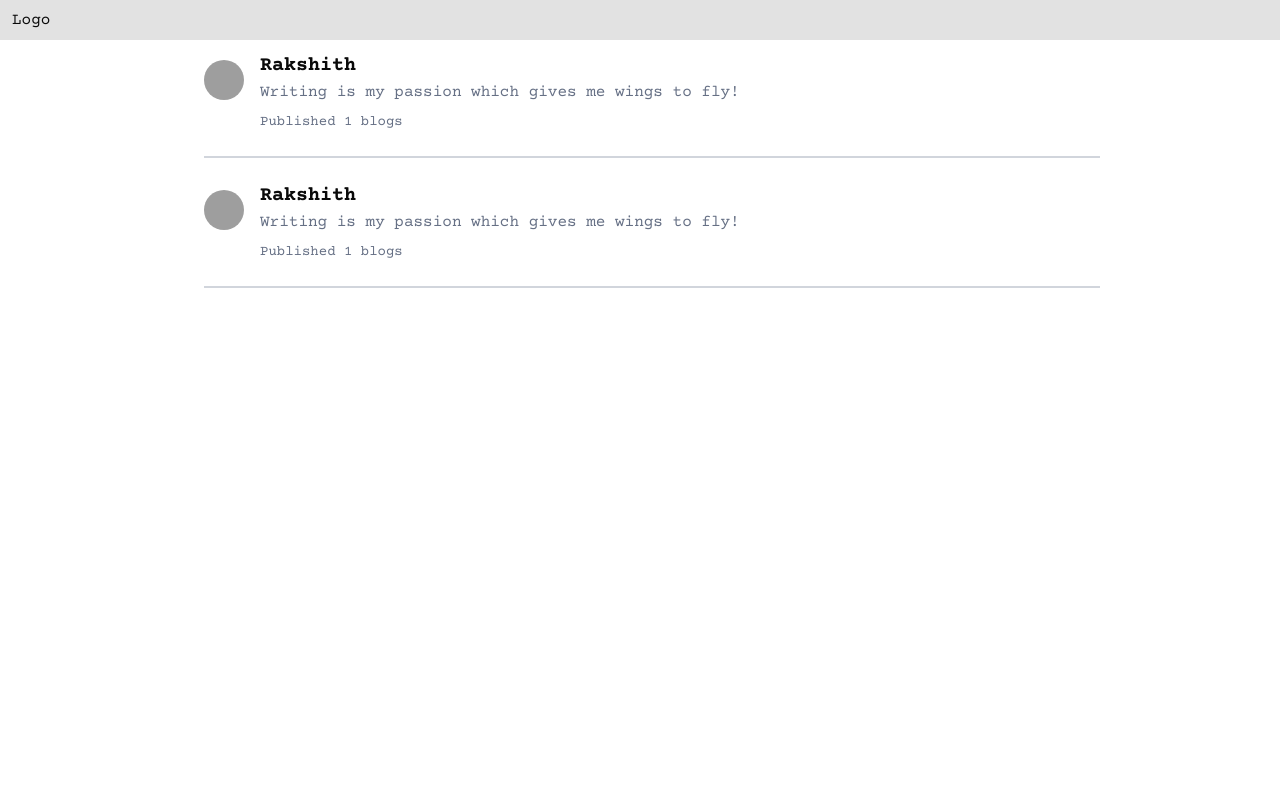
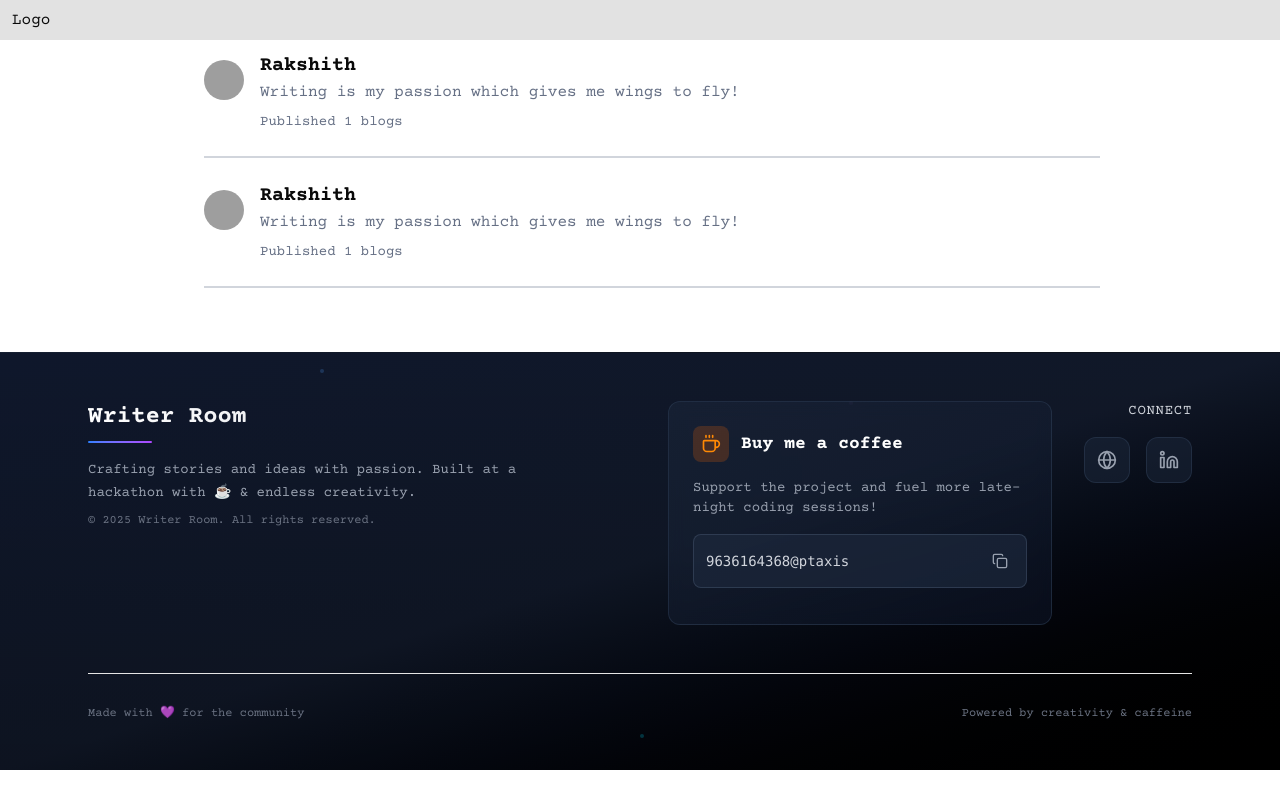
Before and after one commit to rahulverma111/notion-powered-blog, a Next.js app: page /authors in a window 1280 px wide. Built offline with nearby package versions, Linux system fonts and the light colour scheme; grey boxes are pictures that could not be loaded.

Commit message:
feat:Added footer

```diff
--- a/package.json
+++ b/package.json
@@ -24,6 +24,7 @@
     "notion-to-md": "^3.1.9",
     "react": "^19.0.0",
     "react-dom": "^19.0.0",
+    "react-icons": "^5.5.0",
     "react-infinite-scroll-component": "^6.1.0",
     "remark": "^15.0.1",
     "remark-html": "^16.0.1",
--- /dev/null
+++ b/src/app/footer.tsx
@@ -0,0 +1,143 @@
+"use client";
+
+import { Globe, Linkedin, Coffee, Copy, Check } from "lucide-react";
+import { useState } from "react";
+
+export default function Footer() {
+	const [copied, setCopied] = useState(false);
+	const upiId = "9636164368@ptaxis"; // Replace with your actual UPI ID
+
+	const copyUPI = () => {
+		navigator.clipboard.writeText(upiId);
+		setCopied(true);
+		setTimeout(() => setCopied(false), 2000);
+	};
+
+	return (
+		<footer className="relative mt-16 bg-gradient-to-br from-slate-900 via-gray-900 to-black border-t border-slate-800/50">
+			{/* Subtle gradient overlay */}
+			<div className="absolute inset-0 bg-gradient-to-t from-black/20 to-transparent pointer-events-none"></div>
+
+			{/* Animated background dots */}
+			<div className="absolute inset-0 opacity-30">
+				<div className="absolute top-4 left-1/4 w-1 h-1 bg-blue-400 rounded-full animate-pulse"></div>
+				<div className="absolute top-12 right-1/3 w-1 h-1 bg-purple-400 rounded-full animate-pulse delay-700"></div>
+				<div className="absolute bottom-8 left-1/2 w-1 h-1 bg-cyan-400 rounded-full animate-pulse delay-1000"></div>
+			</div>
+
+			<div className="relative max-w-6xl mx-auto px-6 py-12">
+				{/* Main content */}
+				<div className="flex flex-col lg:flex-row justify-between items-start gap-8">
+					{/* Brand section */}
+					<div className="flex-1">
+						<div className="mb-4">
+							<h3 className="text-2xl font-bold bg-gradient-to-r from-white via-gray-200 to-gray-400 bg-clip-text text-transparent">
+								Writer Room
+							</h3>
+							<div className="h-0.5 w-16 bg-gradient-to-r from-blue-500 to-purple-500 mt-2 rounded-full"></div>
+						</div>
+						<p className="text-gray-400 text-sm leading-relaxed max-w-md">
+							Crafting stories and ideas with passion. Built at a hackathon with
+							☕ & endless creativity.
+						</p>
+						<p className="text-xs text-gray-500 mt-2">
+							© {new Date().getFullYear()} Writer Room. All rights reserved.
+						</p>
+					</div>
+
+					{/* Buy me coffee section */}
+					<div className="flex-1 max-w-sm">
+						<div className="bg-gradient-to-br from-slate-800/50 to-slate-900/50 backdrop-blur-sm border border-slate-700/50 rounded-xl p-6 hover:border-orange-500/30 transition-all duration-300 group">
+							<div className="flex items-center gap-3 mb-4">
+								<div className="p-2 bg-orange-500/20 rounded-lg group-hover:bg-orange-500/30 transition-colors">
+									<Coffee className="w-5 h-5 text-orange-400" />
+								</div>
+								<h4 className="text-lg font-semibold text-white">
+									Buy me a coffee
+								</h4>
+							</div>
+
+							<p className="text-gray-400 text-sm mb-4">
+								Support the project and fuel more late-night coding sessions!
+							</p>
+
+							<div className="bg-slate-800/70 border border-slate-600/50 rounded-lg p-3 mb-3">
+								<div className="flex items-center justify-between gap-2">
+									<span className="text-sm text-gray-300 font-mono break-all">
+										{upiId}
+									</span>
+									<button
+										onClick={copyUPI}
+										className="flex-shrink-0 p-1.5 hover:bg-slate-700 rounded transition-colors"
+										title="Copy UPI ID"
+									>
+										{copied ? (
+											<Check className="w-4 h-4 text-green-400" />
+										) : (
+											<Copy className="w-4 h-4 text-gray-400" />
+										)}
+									</button>
+								</div>
+							</div>
+
+							{copied && (
+								<p className="text-xs text-green-400 animate-fade-in">
+									UPI ID copied to clipboard!
+								</p>
+							)}
+						</div>
+					</div>
+
+					{/* Social links */}
+					<div className="flex flex-col items-start lg:items-end gap-4">
+						<h4 className="text-sm font-medium text-gray-300 uppercase tracking-wider">
+							Connect
+						</h4>
+						<div className="flex items-center gap-4">
+							<a
+								href="https://betalectic.com/"
+								target="_blank"
+								rel="noopener noreferrer"
+								className="group p-3 bg-slate-800/50 hover:bg-blue-500/20 border border-slate-700/50 hover:border-blue-500/50 rounded-xl transition-all duration-300"
+							>
+								<Globe className="w-5 h-5 text-gray-400 group-hover:text-blue-400 transition-colors" />
+							</a>
+							<a
+								href="https://www.linkedin.com/company/betalectic/"
+								target="_blank"
+								rel="noopener noreferrer"
+								className="group p-3 bg-slate-800/50 hover:bg-gray-500/20 border border-slate-700/50 hover:border-gray-500/50 rounded-xl transition-all duration-300"
+							>
+								<Linkedin className="w-5 h-5 text-gray-400 group-hover:text-gray-300 transition-colors" />
+							</a>
+						</div>
+					</div>
+				</div>
+
+				{/* Bottom border */}
+				<div className="mt-12 pt-8 border-t border-gradient-to-r from-transparent via-slate-700/50 to-transparent">
+					<div className="flex flex-col sm:flex-row justify-between items-center gap-4 text-xs text-gray-500">
+						<span>Made with 💜 for the community</span>
+						<span>Powered by creativity & caffeine</span>
+					</div>
+				</div>
+			</div>
+
+			<style jsx>{`
+				@keyframes fade-in {
+					from {
+						opacity: 0;
+						transform: translateY(10px);
+					}
+					to {
+						opacity: 1;
+						transform: translateY(0);
+					}
+				}
+				.animate-fade-in {
+					animation: fade-in 0.3s ease-out;
+				}
+			`}</style>
+		</footer>
+	);
+}
--- a/src/app/layout.tsx
+++ b/src/app/layout.tsx
@@ -2,6 +2,7 @@ import type { Metadata } from "next";
 // import { Geist, Geist_Mono } from "next/font/google";
 import "./globals.css";
 import Navbar from "@/components/Navbar";
+import Footer from "./footer";
 
 // const geistSans = Geist({
 // 	variable: "--font-geist-sans",
@@ -28,6 +29,7 @@ export default function RootLayout({
 			<body className={`font-[Courier_Prime] antialiased`}>
 				<Navbar />
 				<div className="max-w-4xl mx-auto">{children}</div>
+				<Footer />
 			</body>
 		</html>
 	);
```
Also changed, not shown: 1 other file (tests, documents, lock files or other folders). Lines whose indentation alone changed are shown as unchanged.
